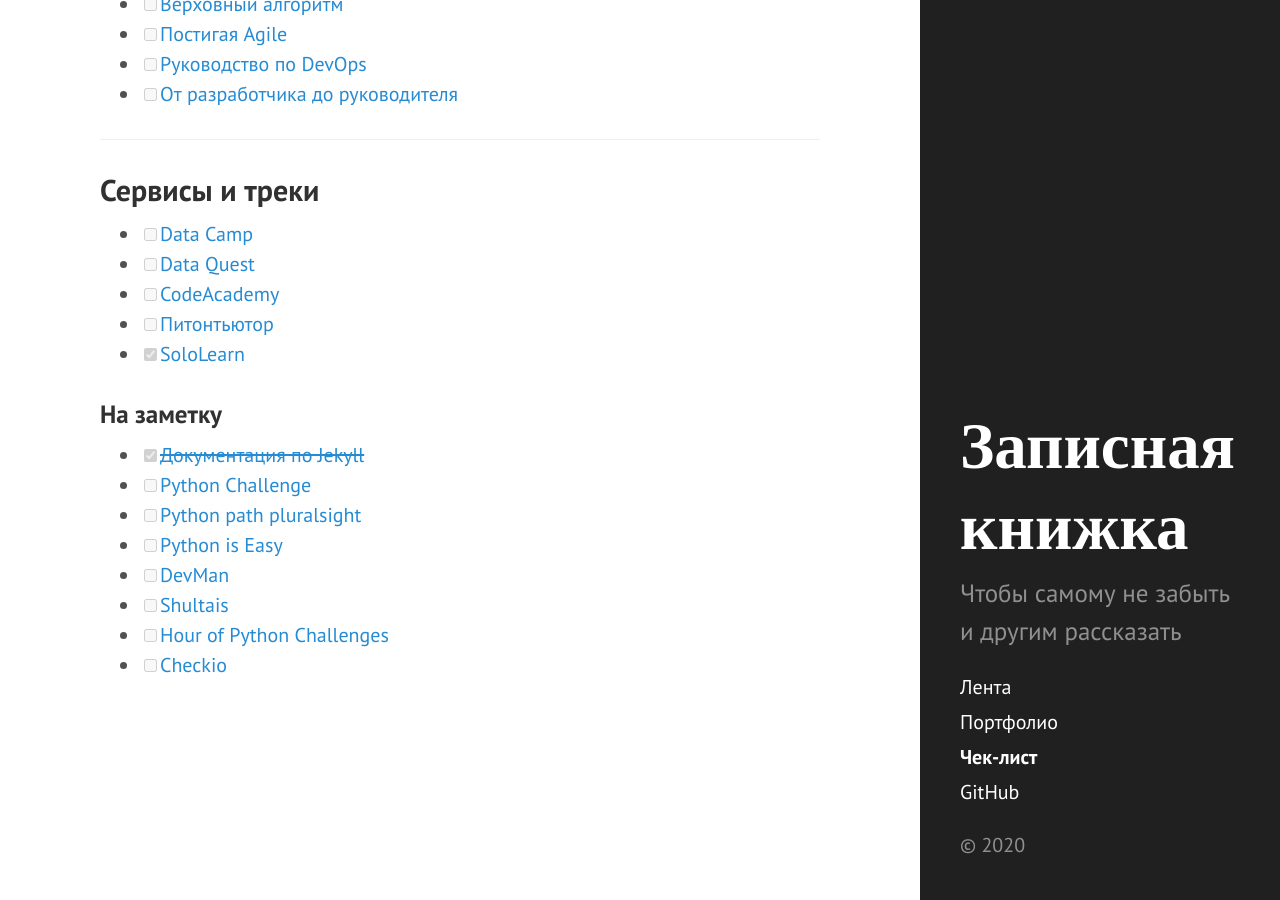
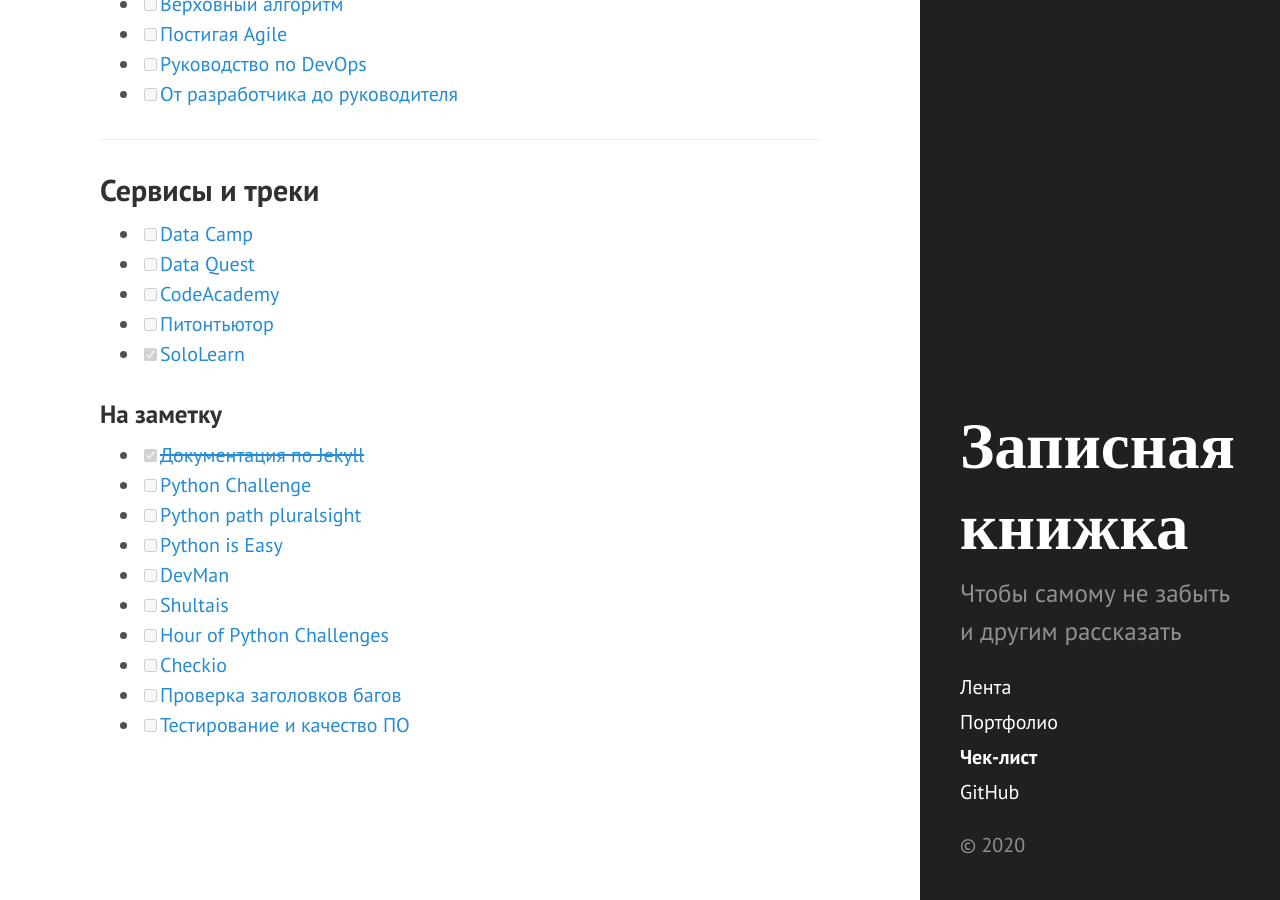
Before and after one commit to Erniess/about_me, a Jekyll site: the page built from checklist.md, in a window 1280 px wide and 900 px high, scrolled down 2318 px. Built offline with Jekyll 4.4.1, drawn with Linux system fonts in a browser that asks for light colours.

Commit message:
Update checklist.md

```diff
--- a/checklist.md
+++ b/checklist.md
@@ -91,3 +91,5 @@ title: Чек-лист
 - [ ] [Shultais](https://shultais.education/courses/python-3)
 - [ ] [Hour of Python Challenges](https://hourofpython.com/)
 - [ ] [Checkio](https://py.checkio.org/)
+- [ ] [Проверка заголовков багов](http://bugred.ru/)
+- [ ] [Тестирование и качество ПО](https://software-testing.ru/)
```
